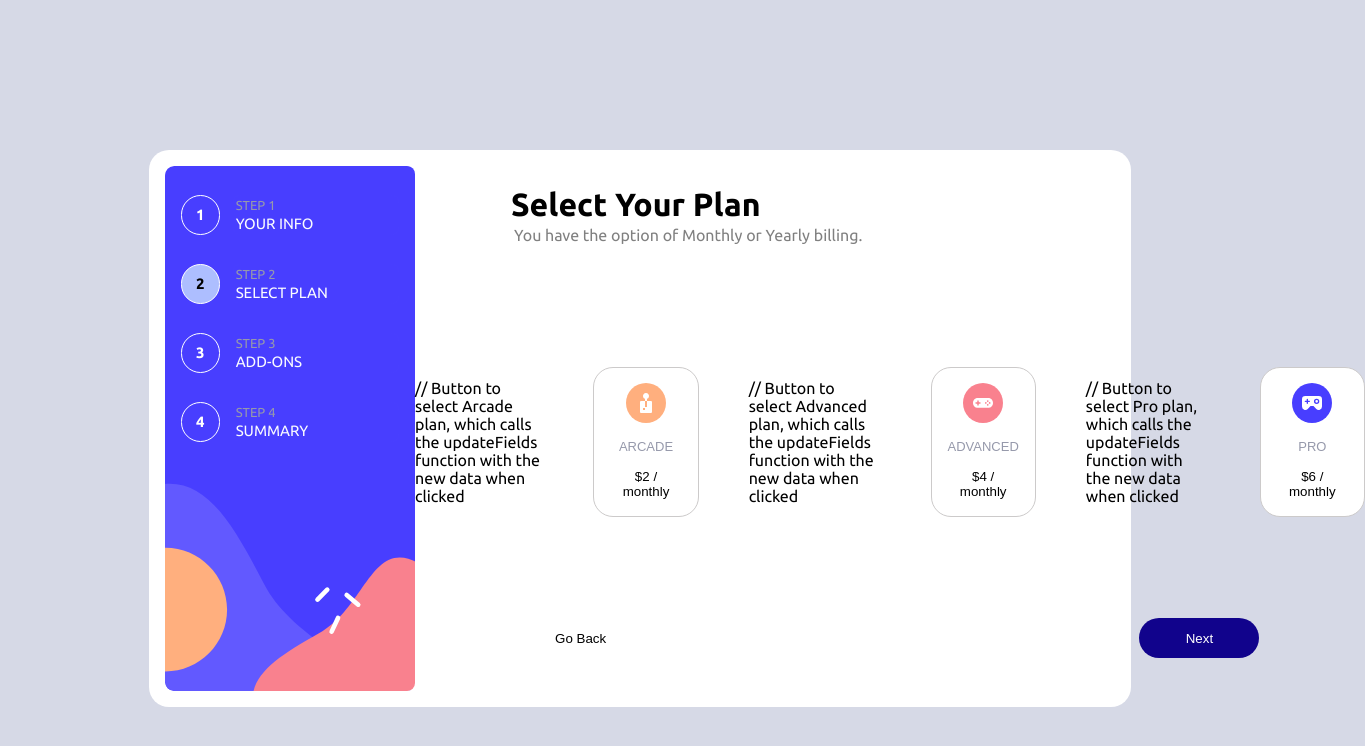
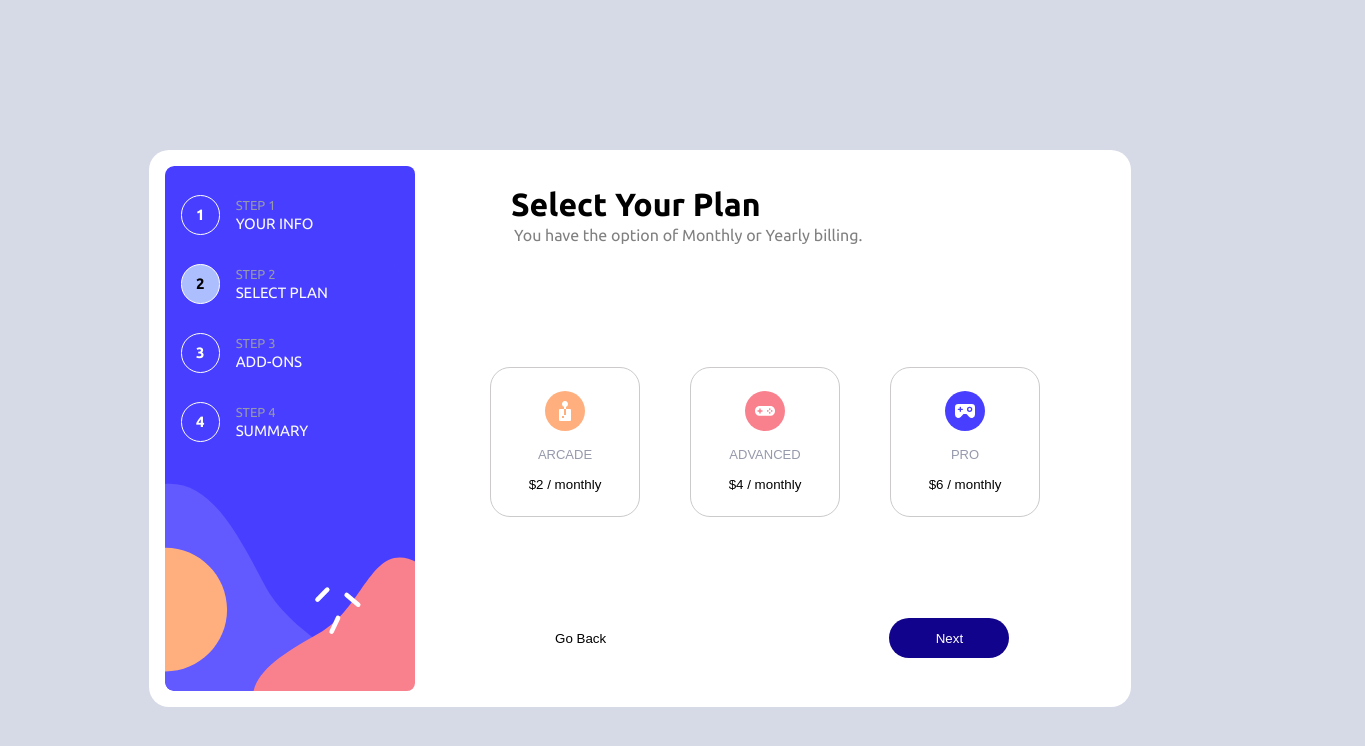
Before and after one commit to Mfried95/Multi-Step, a React (Vite) app: page / in a window 1280 px wide. Both pictures are taken after typing "Sample", "name@example.com", "5551234" into the empty fields and a click on the button "Next". Shown: the top 746 px of the page, 1365 px wide, since content can reach past the window. Built offline with nearby package versions, Linux system fonts and the light colour scheme.

Commit message:
Fixed comment error displaying in DOM

```diff
--- a/src/components/steptwo.tsx
+++ b/src/components/steptwo.tsx
@@ -26,8 +26,6 @@ const steptwo = ({ plan, price, updateFields }: PlanDataFormProps) => {
         </div>
 
         <div className="plan-selection">
-          // Button to select Arcade plan, which calls the updateFields function
-          with the new data when clicked
           <button
             type="button"
             className="plan-btn"
@@ -37,8 +35,6 @@ const steptwo = ({ plan, price, updateFields }: PlanDataFormProps) => {
             <h2>Arcade</h2>
             <span>$2 / monthly</span>
           </button>
-          // Button to select Advanced plan, which calls the updateFields
-          function with the new data when clicked
           <button
             type="button"
             className="plan-btn"
@@ -48,8 +44,7 @@ const steptwo = ({ plan, price, updateFields }: PlanDataFormProps) => {
             <h2>Advanced</h2>
             <span>$4 / monthly</span>
           </button>
-          // Button to select Pro plan, which calls the updateFields function
-          with the new data when clicked
+
           <button
             type="button"
             className="plan-btn"
```
